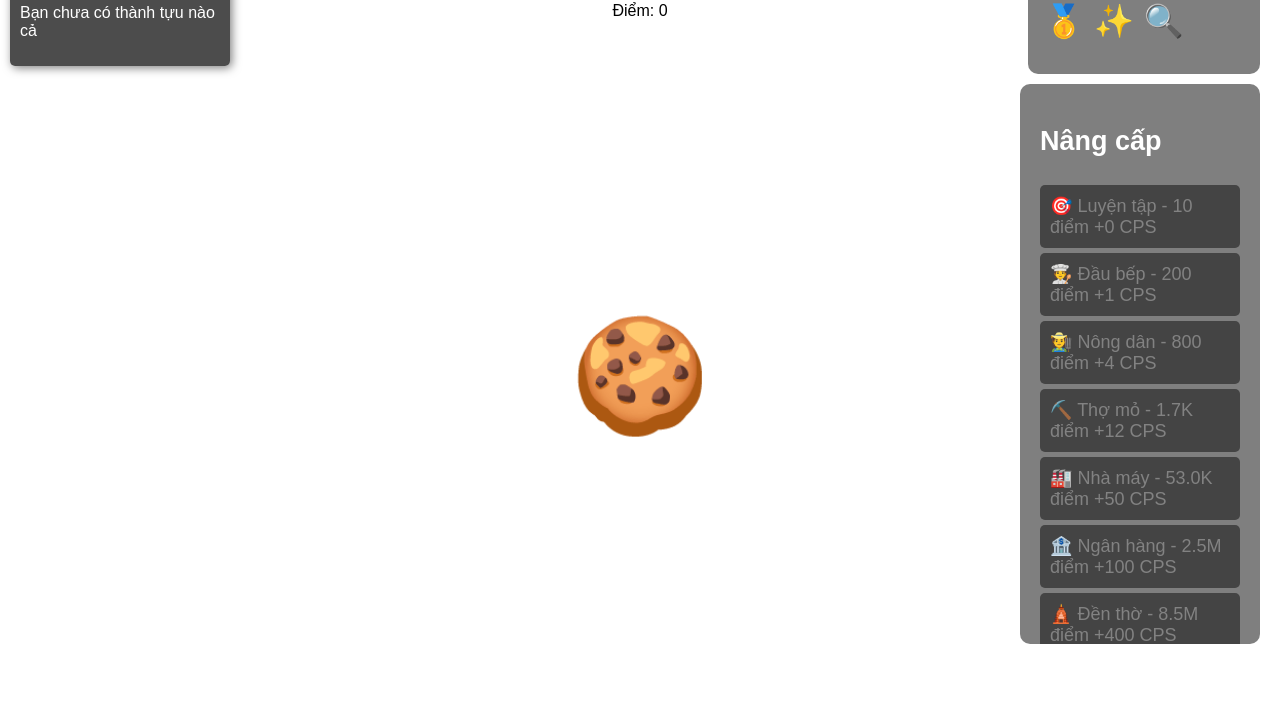
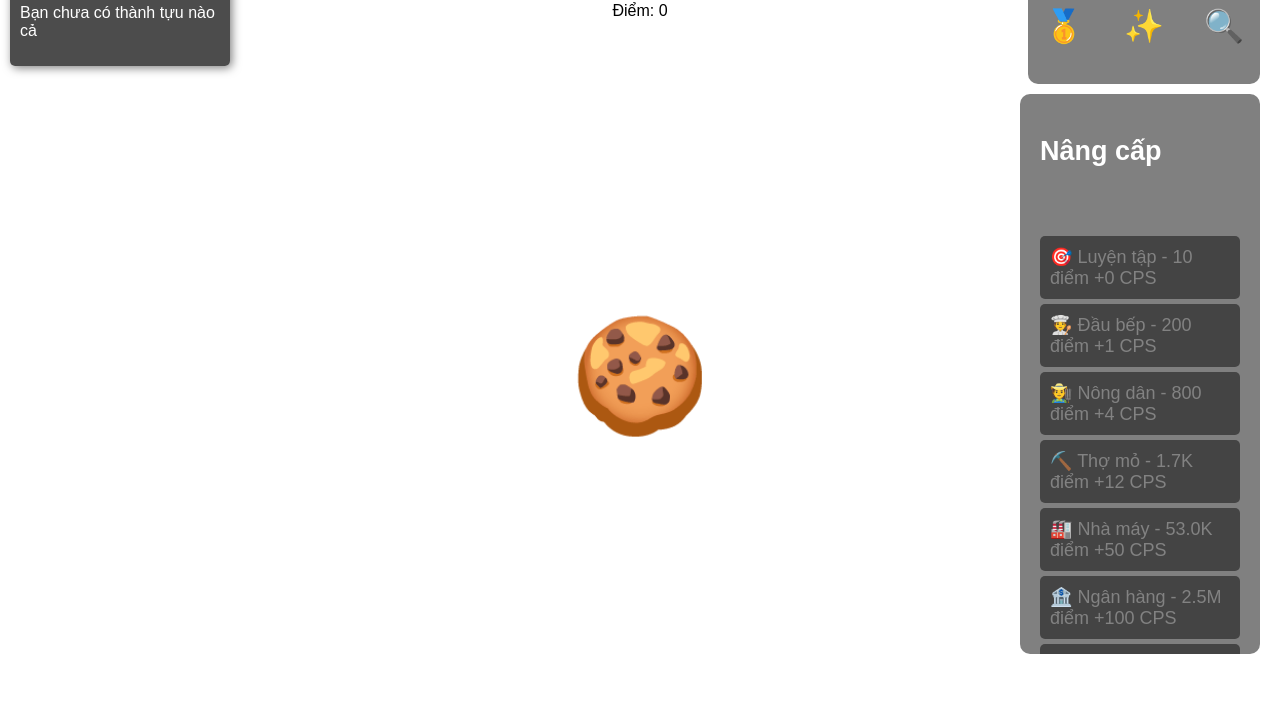
Before and after one commit to khoale0114/ClickerGame, a plain HTML site: page index.html in a window 1280 px wide. Shown: the part 84-800 px from the top of the page. Drawn offline with Linux system fonts and the light colour scheme.

Commit message:
Update style.css
Signed-off-by: khoale0114 <khoa.github@gmail.com>

```diff
--- a/style.css
+++ b/style.css
@@ -1,4 +1,25 @@
 /* style.css */
+/* Tùy chỉnh thanh cuộn cho tất cả các phần tử */
+*::-webkit-scrollbar {
+  width: 10px; /* Đặt chiều rộng của thanh cuộn dọc */
+  height: 10px; /* Đặt chiều cao của thanh cuộn ngang */
+}
+
+*::-webkit-scrollbar-track {
+  background: #f1f1f1; /* Màu nền của track */
+  border-radius: 10px; /* Bo tròn các góc của track */
+}
+
+*::-webkit-scrollbar-thumb {
+  background: #888; /* Màu của thumb */
+  border-radius: 10px; /* Bo tròn các góc của thumb */
+  border: 3px solid #f1f1f1; /* Viền của thumb */
+}
+
+*::-webkit-scrollbar-thumb:hover {
+  background: #555; /* Màu của thumb khi hover */
+}
+
 body {
   font-family: Arial, sans-serif;
   background-color: white;
@@ -12,7 +33,6 @@ body {
   -moz-user-select: none; /* Firefox */
   -ms-user-select: none; /* Internet Explorer/Edge */
   user-select: none; /* Standard */
-
 }
 
 .game-container {
@@ -79,7 +99,7 @@ button:active {
   position: fixed;
   top: 10px; /* Vị trí của shop container cách trên 10px */
   right: 20px; /* Vị trí của shop container cách phải 20px */
-  background-color: rgba(0, 0, 0, 0.5);
+  background-color: gray;
   color: white;
   padding: 16px;
   font-size: 18px;
@@ -105,19 +125,28 @@ button:active {
 #shop-list {
   display: flex;
   flex-wrap: wrap; /* Cho phép các item xuống dòng */
-  gap: 10px;
-  max-width: 250px; /* Giới hạn chiều rộng */
+  gap: 10px; /* Khoảng cách giữa các item */
   list-style: none;
-  overflow: hidden;
-  padding-left: 0; /* Xóa khoảng cách bên trái */
-  width: fit-content; /* Đảm bảo danh sách không kéo dài toàn bộ trang */
-  align-items: center; /* Căn giữa theo chiều dọc */
+  padding-left: 0;
+  width: 100%; /* Đảm bảo chiều rộng của danh sách chiếm toàn bộ không gian */
+  justify-content: space-between; /* Căn giữa các item */
 }
+
+.shop-item {
+  display: block;
+  font-size: 16px; /* Đặt kích thước chữ cho phù hợp */
+  cursor: pointer;
+  width: calc(25% - 10px); /* Mỗi item sẽ chiếm 1/4 chiều rộng của container trừ khoảng cách */
+  text-align: center;
+  margin: 5px 0;
+}
+
 
 .shop-item {
   display: block; /* Đảm bảo không bị dính vào tiêu đề */
   font-size: 32px;
   cursor: pointer;
+  z-index: 10;
 }
 
 .shop-toggle {
@@ -170,24 +199,40 @@ button:active {
   position: fixed;
   top: 260px;
   right: 20px; /* Đảm bảo căn phải giống như shop */
-  background-color: rgba(0, 0, 0, 0.5);
+  background-color:gray;
   color: white;
   padding: 20px;
   font-size: 18px;
   border-radius: 10px;
   width: 200px;
+  min-height: 32px;
   max-width: 200px;
   max-height: calc(100vh - 280px); /* Đảm bảo chiều cao không vượt quá chiều cao của body */
   overflow-y: auto; /* Thêm thanh cuộn dọc khi nội dung vượt quá chiều cao tối đa */
   z-index: 5; /* Đảm bảo Upgrade nằm dưới Shop */
 }
 
+.utd {
+  position: fixed;
+  background-color:gray;
+  top: 182px;
+  width: 200px;
+  height: 50px;
+  align-items: center;
+  z-index: 10;
+}
+
+#ut {
+  background-color: gray;
+  text-align: center;
+}
 
 #upgrades-list {
   list-style-type: none;
   padding: 0;
   max-width: 100%; /* Đảm bảo danh sách không vượt quá chiều rộng của phần nâng cấp */
-  overflow: hidden; /* Ẩn phần vượt quá */
+  overflow-x: hidden; /* Ẩn phần vượt quá */
+  margin-top: 64px;
 }
 
 .upgrade-item {
```
